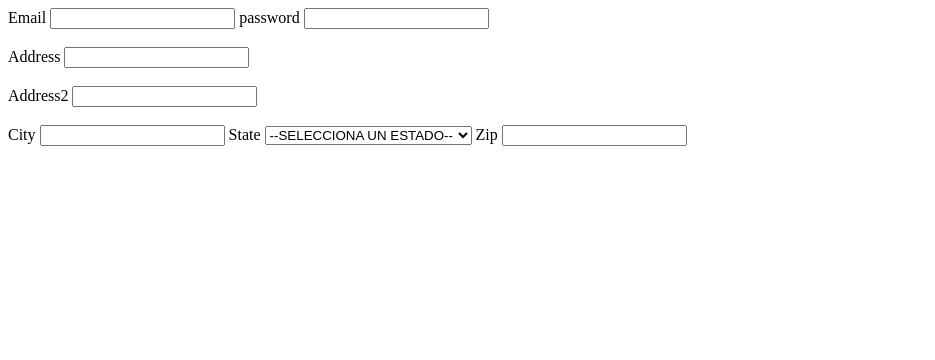
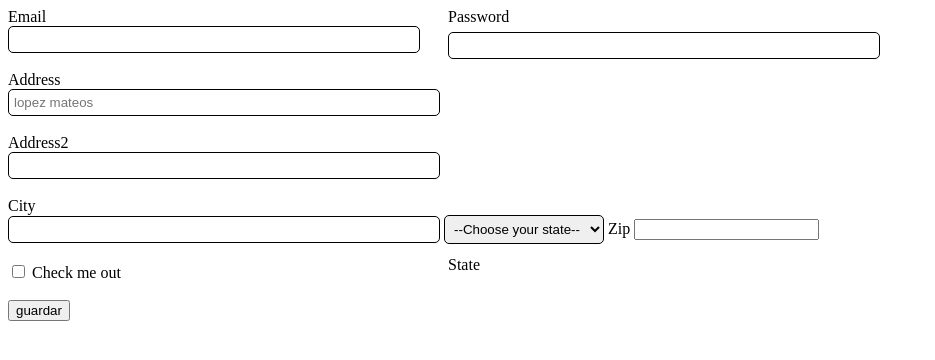
Before and after one commit to Cesar14GR/Modulo1, a plain HTML site: page Tareas/tarea1.html in a window 1280 px wide. Shown: the whole page, without its empty margins (0-935 px from the left). Drawn offline with Linux system fonts and the light colour scheme.

Commit message:
Agregando clases y poniendo decoracion

```diff
--- /dev/null
+++ b/Tareas/tarea1.css
@@ -0,0 +1,57 @@
+
+
+
+#correo{
+    border: 1px solid black;
+    border-radius: 5px;
+    padding: 5px;
+    width: 400px;
+}
+#contrasena{
+   position: absolute;
+   left: 35%;
+   top: 4%;
+   border: 1px solid  black;
+   border-radius: 5px;
+   padding: 5px;
+   width: 420px;
+
+}
+#password{
+    position: absolute;
+    left: 35%;
+    top: 1%;
+}
+
+#direccion{
+    border: 1px solid  black;
+   border-radius: 5px;
+   padding: 5px;
+   width: 420px;
+}
+
+#direccion2{
+    border: 1px solid  black;
+   border-radius: 5px;
+   padding: 5px;
+   width: 420px;
+}
+#ciudad{
+    border: 1px solid  black;
+   border-radius: 5px;
+   padding: 5px;
+   width: 420px;
+}
+
+#state{
+    position: absolute;
+    left: 35%;
+    top: 32%;
+}
+#estados{
+    border: 1px solid  black;
+   border-radius: 5px;
+   padding: 5px;
+   width: 160px;
+
+}
--- a/Tareas/tarea1.html
+++ b/Tareas/tarea1.html
@@ -5,32 +5,38 @@
     <meta http-equiv="X-UA-Compatible" content="IE=edge">
     <meta name="viewport" content="width=device-width, initial-scale=1.0">
     <title>Formulario de registro</title>
+    <link rel="stylesheet" href="./tarea1.css">
 </head>
 <body>
-    <div>
-        <form action="./registro.html" method="GET">
-        <label for="email">Email</label>
+
+    <div id="formulario">
+        <form action="./registro.html" method="GET" id="formulario">
+        <label for="email" id="email">Email</label> <br>
         <input type="text" id="correo">
-        <label for="password"></label>password</label>
-        <input type="text" id="contrasena"> <br><br>
-        <label for="Address">Address</label>
-        <input type="text" id="direccion"> <br> <br>
-        <label for="address2">Address2</label>
+        <label for="password" id="password">Password</label><br>
+        <input type="text" id="contrasena" > <br>
+        <label for="Address" >Address</label><br>
+        <input type="text" id="direccion" placeholder="lopez mateos"> <br> <br>
+        <label for="address2">Address2</label> <br>
         <input type="text" id="direccion2"> <br><br>
-        <label for="ciudad">City</label>
+        <label for="ciudad">City</label><br>
         <input type="text" id="ciudad">
 
 
-                <label for="state">State</label>
+                <label for="state" id="state">State</label>
                 <select name="estados" id="estados">
-                    <option value="">--SELECCIONA UN ESTADO--</option>
+                    <option value="">--Choose your state--</option>
                     <option value="jalisco">Jalisco</option>
                     <option value="michoacan">Michoacan</option>
                     <option value="monterrey">Monterrey</option>
                     <option value="cmexico">Ciudad de méxico</option>
                 </select>
             <label for="zip">Zip</label>
-            <input type="text" id="zip">
+            <input type="text" id="zip"> <br><br>
+            <input type="checkbox" id="checar" name="checar" value="checar">
+            <label for="check">Check me out</label> <br><br>
+
+            <input type="submit" value="guardar">
 
         </form>
     </div>
```
Also changed, not shown: css/tarea1.css (deleted).
